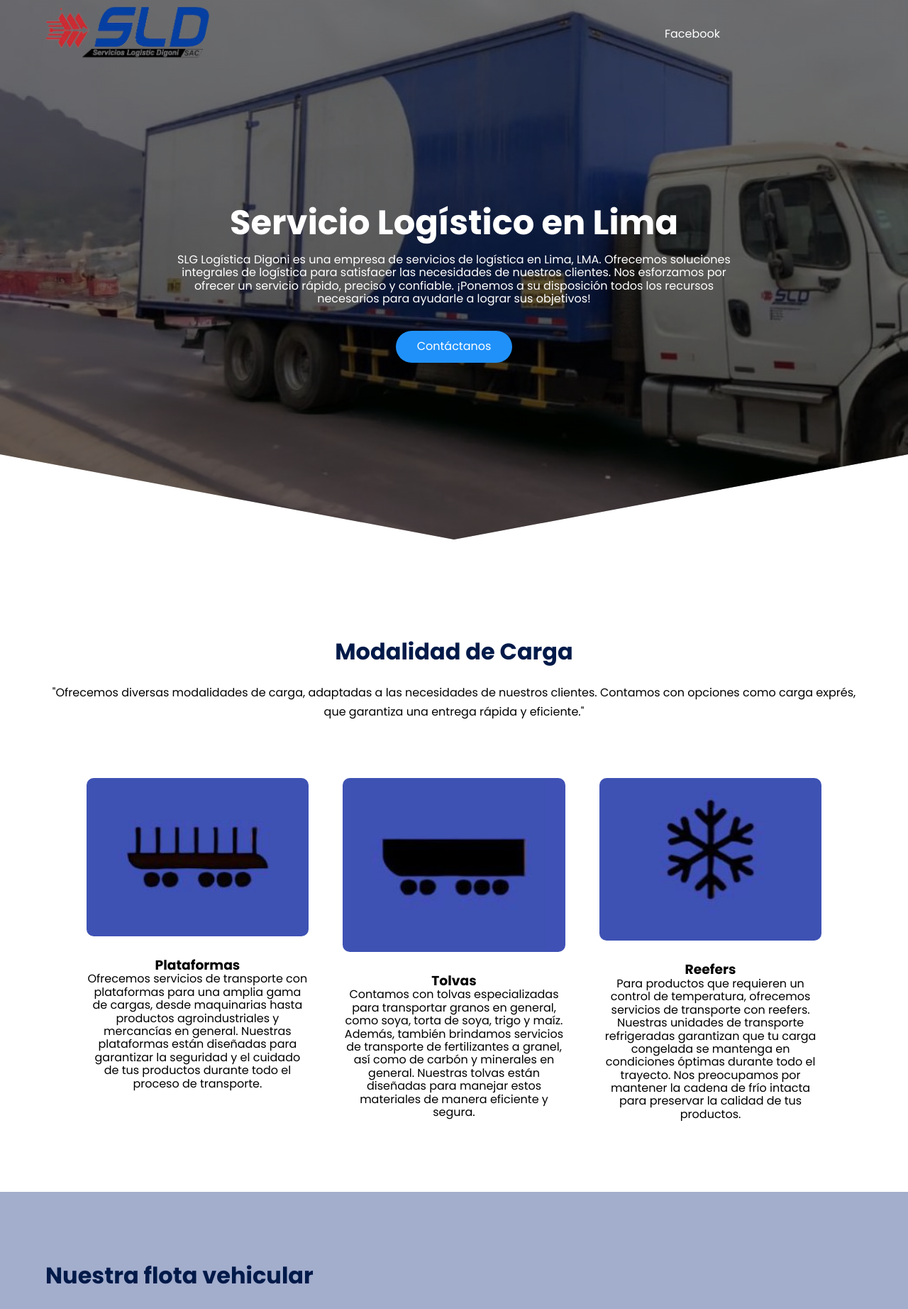
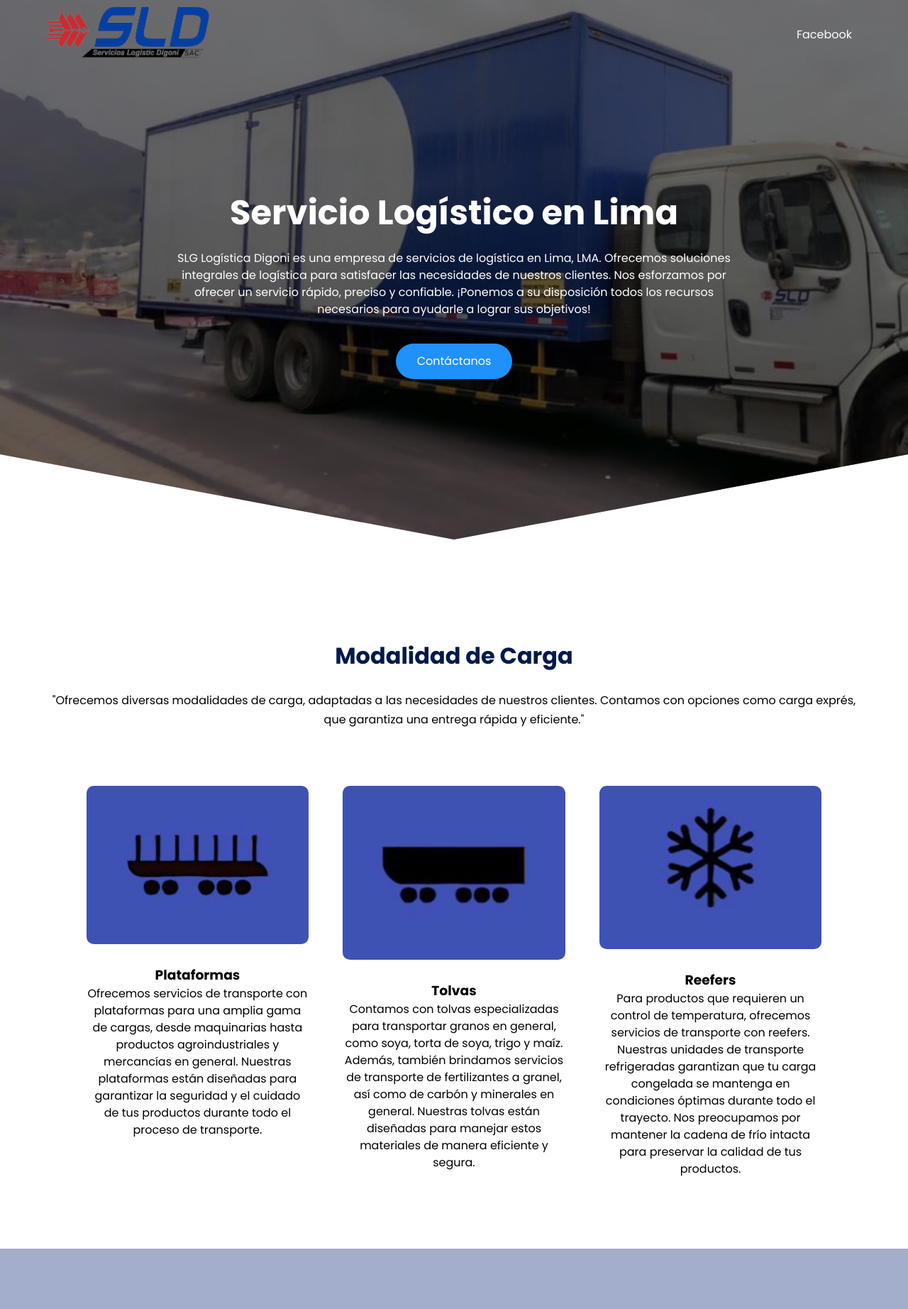
Before and after one commit to Vikernes27666/digoni, a PHP site: page / in a window 1280 px wide. Shown: the top 1844 px of the page at 71% size. Run offline with PHP 8.4, Linux system fonts and the light colour scheme.

Commit message:
Update hero section styles and classnames

```diff
--- a/css/style.css
+++ b/css/style.css
@@ -3,10 +3,16 @@
 :root {
   --padding-container: 100px 0;
   --color-title: #001a49;
+  --fs-600: 3rem;
 }
 
 body {
   font-family: "Poppins", sans-serif;
+  line-height: 1.5;
+}
+
+h1 {
+  font-size: var(--fs-600);
 }
 
 /* Utility */
@@ -19,13 +25,26 @@ body {
   padding: var(--padding-container);
 }
 
+.btn {
+  display: block;
+  text-decoration: none;
+  padding: 13px 30px;
+  justify-self: center;
+  border-radius: 2rem;
+}
+
+.btn-primary {
+  color: #fff;
+  background-color: #2091f9;
+}
+
 /* Header */
 
 .logo {
   max-width: 250px;
 }
 
-.hero {
+.header {
   display: grid;
   grid-template-rows: auto 1fr;
   height: 100vh;
@@ -35,7 +54,7 @@ body {
   color: #fff;
 }
 
-.hero::before {
+.header::before {
   content: "";
   position: absolute;
   inset: 0;
@@ -92,35 +111,20 @@ body {
   display: var(--show, none);
 }
 
-/* Hero container */
+/* Hero contents */
 
-.hero__container {
+.header__contents {
+  display: grid;
+  align-content: center;
+  gap: 1em;
   max-width: 800px;
   --padding-container: 0;
-  display: grid;
-  grid-auto-rows: max-content;
-  align-content: center;
-  gap: 1em;
   padding-bottom: 100px;
   text-align: center;
 }
 
-.hero__title {
-  font-size: 3rem;
-}
-
-.hero__paragraph {
+.header__text {
   margin-bottom: 20px;
-}
-
-.cta {
-  display: inline-block;
-  background-color: #2091f9;
-  justify-self: center;
-  color: #fff;
-  text-decoration: none;
-  padding: 13px 30px;
-  border-radius: 32px;
 }
 
 /* About */
--- a/index.html
+++ b/index.html
@@ -16,7 +16,7 @@
   </head>
 
   <body>
-    <header class="hero">
+    <header class="header">
       <nav class="nav container">
         <div class="nav__logo">
           <h2 class="nav__title"></h2>
@@ -34,16 +34,6 @@
               >Facebook</a
             >
           </li>
-          <li class="nav__items">
-            <a href="#" class="nav__links"></a>
-          </li>
-          <li class="nav__items">
-            <a href="#" class="nav__links"></a>
-          </li>
-          <li class="nav__items">
-            <a href="#" class="nav__links"></a>
-          </li>
-
           <img src="./assets/icons/close.svg" class="nav__close" />
         </ul>
 
@@ -52,9 +42,9 @@
         </div>
       </nav>
 
-      <section class="hero__container container">
-        <h1 class="hero__title">Servicio Logístico en Lima</h1>
-        <p class="hero__paragraph">
+      <section class="header__contents container">
+        <h1 class="header__title">Servicio Logístico en Lima</h1>
+        <p class="header__text">
           SLG Logística Digoni es una empresa de servicios de logística en Lima,
           LMA. Ofrecemos soluciones integrales de logística para satisfacer las
           necesidades de nuestros clientes. Nos esforzamos por ofrecer un
@@ -63,7 +53,7 @@
         </p>
         <a
           href="https://api.whatsapp.com/send?phone=%2B51960396539&data=ARBXrvRhcrcintod_eZiTww88VxyQ63NcsbN0nlBJPb7L7kWYC4huI_zwTEQm0z6rHF7GpalOiQt2cZw1PRFlhv5l6KmqLzSJ_RaNO-s4tAyQwi_qiTcNih12_y2NDL88jkD9lsUzdO-tHyst7blOtsXzw&source=FB_Page&app=facebook&entry_point=page_cta&fbclid=IwAR1U9yuIs_fP42USiUj61zu0Ni7z4U_qr7zse0TxfOraP8ijeQiZVFbaZm0"
-          class="cta"
+          class="btn btn-primary"
           >Contáctanos</a
         >
       </section>
```
